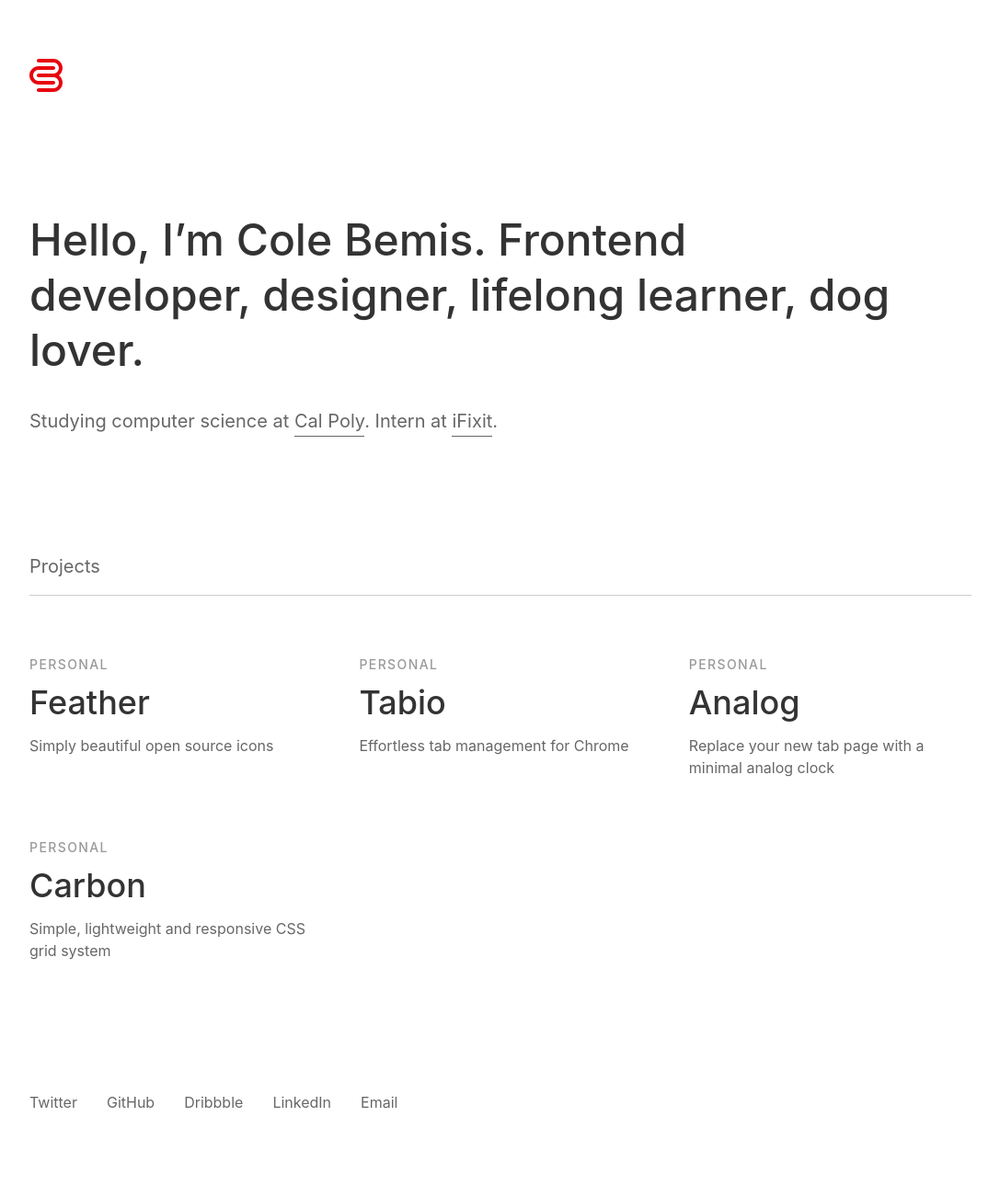
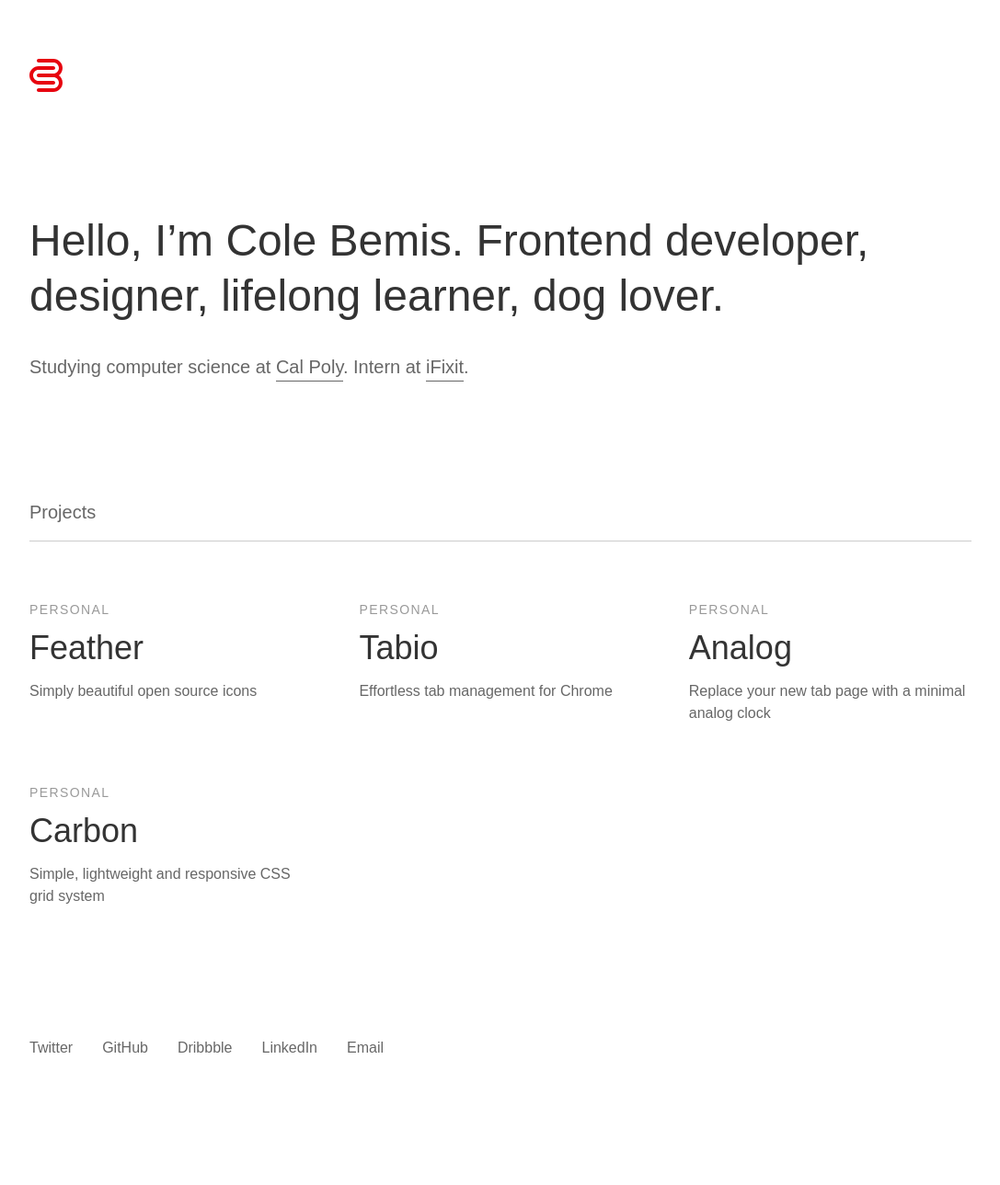
Before and after one commit to colebemis/colebemis.github.io, a Jekyll site: the page built from index.html, in a window 1280 px wide. Shown: the whole page at 92% size, without its empty margins (96-1183 px from the left). Built offline with Jekyll 4.4.1, drawn with Linux system fonts in a browser that asks for light colours; some web fonts are replaced; after the commit the page ends 1230 px from its top, so only the background shows below that.

Commit message:
Switch to Interface font

```diff
--- a/_layouts/default.html
+++ b/_layouts/default.html
@@ -1,29 +1,35 @@
 <!DOCTYPE html>
 <html lang="en">
+
 <head>
   <meta charset="UTF-8">
   <meta name="viewport" content="width=device-width, initial-scale=1.0">
 
   <title>{{ page.title }}</title>
-  <meta name="description" content="{{ page.description }}" >
+  <meta name="description" content="{{ page.description }}">
   <meta property="og:title" content="{{ page.title }}">
   <meta property="og:description" content="{{ page.description }}">
   <meta name="twitter:card" content="summary">
 
+  <link href="https://rsms.me/interface/interface.css" rel="stylesheet">
   <link href="https://unpkg.com/tachyons/css/tachyons.min.css" rel="stylesheet">
   <style>
+    .interface {
+      font-family: Interface, sans-serif;
+    }
+
     .color-animate,
     .color-animate:hover,
     .color-animate:focus {
-      transition: color .15s;
+      transition: color 150ms;
     }
   </style>
 
-  {% if site.google_analytics and jekyll.environment == 'production' %}
-    {% include analytics.html %}
-  {% endif %}
+  {% if site.google_analytics and jekyll.environment == 'production' %} {% include analytics.html %} {% endif %}
 </head>
-<body class="sans-serif black-60">
+
+<body class="interface black-60">
   {{ content }}
 </body>
+
 </html>
```
